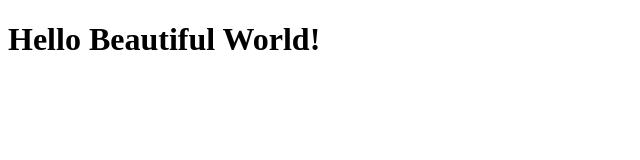
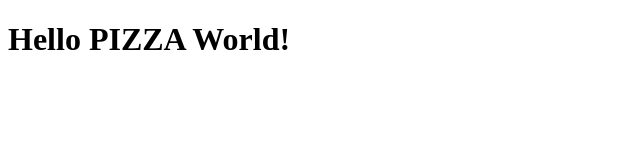
Before and after one commit to gavhyl/TeamGitLab1, a plain HTML site: page index.html in a window 1280 px wide. Shown: the whole page, without its empty margins (0-640 px from the left). Drawn offline with Linux system fonts and the light colour scheme.

Commit message:
hi guys i did a thing

```diff
--- a/index.html
+++ b/index.html
@@ -4,6 +4,6 @@
 	<title>Git Lab 1</title>
 </head>
 <body>
-	<h1>Hello Beautiful World!</h1>
+	<h1>Hello PIZZA World!</h1>
 </body>
 </html>
```
